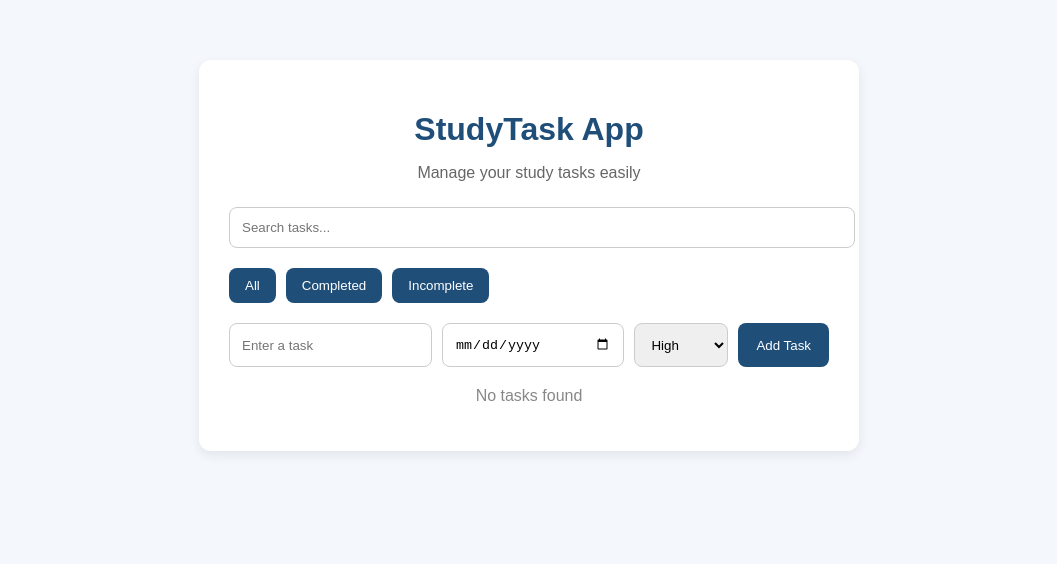
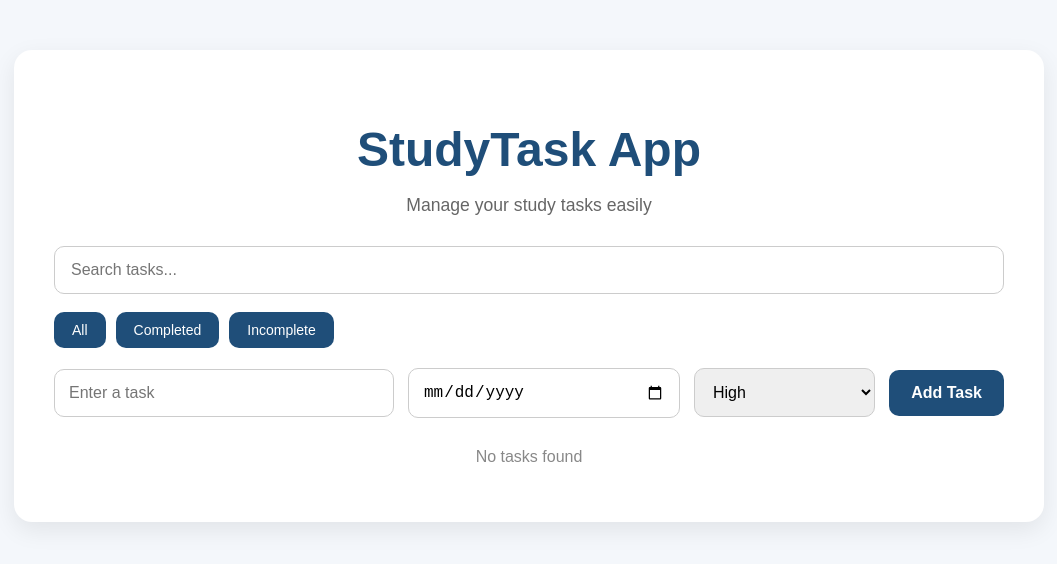
Before and after one commit to ajtaha40/StudyTask-App, a website: page index.html in a window 1280 px wide. Shown: the whole page, without its empty margins (111-1168 px from the left). Drawn offline with Linux system fonts and the light colour scheme.

Commit message:
Improve UI for version 2

```diff
--- a/style.css
+++ b/style.css
@@ -6,47 +6,91 @@ body {
 }
 
 .container {
-  width: 90%;
-  max-width: 600px;
-  margin: 60px auto;
+  width: 92%;
+  max-width: 950px;
+  margin: 50px auto;
   background: white;
-  padding: 30px;
-  border-radius: 12px;
-  box-shadow: 0 4px 12px rgba(0, 0, 0, 0.08);
+  padding: 40px;
+  border-radius: 18px;
+  box-shadow: 0 8px 24px rgba(0, 0, 0, 0.08);
 }
 
 h1 {
   text-align: center;
   color: #1f4e79;
-  margin-bottom: 10px;
+  margin-bottom: 12px;
+  font-size: 3rem;
 }
 
 .subtitle {
   text-align: center;
   color: #666;
-  margin-bottom: 25px;
+  margin-bottom: 30px;
+  font-size: 1.1rem;
+}
+
+.search-box {
+  margin-bottom: 18px;
+}
+
+.search-box input {
+  width: 100%;
+  padding: 14px 16px;
+  border: 1px solid #ccc;
+  border-radius: 10px;
+  font-size: 16px;
+  box-sizing: border-box;
+}
+
+.filter-box {
+  display: flex;
+  gap: 10px;
+  margin-bottom: 20px;
+  flex-wrap: wrap;
+}
+
+.filter-box button {
+  padding: 10px 18px;
+  border: none;
+  background-color: #1f4e79;
+  color: white;
+  border-radius: 10px;
+  cursor: pointer;
+  font-size: 14px;
+  transition: 0.2s ease;
+}
+
+.filter-box button:hover {
+  background-color: #163a5a;
 }
 
 .task-input {
-  display: flex;
-  gap: 10px;
-  margin-bottom: 20px;
+  display: grid;
+  grid-template-columns: 1.5fr 1.2fr 0.8fr auto;
+  gap: 14px;
+  margin-bottom: 30px;
+  align-items: center;
 }
 
-.task-input input {
-  flex: 1;
-  padding: 12px;
+.task-input input,
+.task-input select {
+  padding: 14px;
   border: 1px solid #ccc;
-  border-radius: 8px;
+  border-radius: 10px;
+  font-size: 16px;
+  box-sizing: border-box;
 }
 
 .task-input button {
-  padding: 12px 18px;
+  padding: 14px 22px;
   border: none;
   background-color: #1f4e79;
   color: white;
-  border-radius: 8px;
+  border-radius: 10px;
   cursor: pointer;
+  font-size: 16px;
+  font-weight: bold;
+  transition: 0.2s ease;
 }
 
 .task-input button:hover {
@@ -60,70 +104,47 @@ h1 {
 #emptyMessage {
   text-align: center;
   color: #888;
+  font-size: 16px;
+  margin-top: 20px;
 }
 
 #taskList {
   list-style: none;
   padding: 0;
 }
+
 .task-item {
   display: flex;
   justify-content: space-between;
   align-items: center;
-  padding: 12px;
-  margin-bottom: 10px;
+  padding: 18px 20px;
+  margin-bottom: 14px;
   background-color: #eef4fa;
-  border-radius: 8px;
+  border-radius: 14px;
+  box-shadow: 0 3px 10px rgba(0, 0, 0, 0.04);
 }
 
-.task-text {
-  flex: 1;
-  font-size: 16px;
-}
-
-.task-actions {
-  display: flex;
-  gap: 8px;
-}
-
-.task-actions button {
-  border: none;
-  padding: 8px 12px;
-  border-radius: 6px;
-  cursor: pointer;
-  color: white;
-}
-
-.complete-btn {
-  background-color: #2e8b57;
-}
-
-.edit-btn {
-  background-color: #f0ad4e;
-}
-
-.delete-btn {
-  background-color: #d9534f;
-}
-
-.completed .task-text {
-  text-decoration: line-through;
-  color: #777;
-}
 .task-info {
   display: flex;
   flex-direction: column;
   flex: 1;
 }
 
+.task-text {
+  font-size: 18px;
+  font-weight: 600;
+  color: #222;
+  margin-bottom: 6px;
+}
+
 .due-date {
   color: #666;
-  font-size: 13px;
-  margin-top: 4px;
+  font-size: 14px;
+  margin-bottom: 4px;
 }
+
 .priority {
-  font-size: 13px;
-  margin-top: 4px;
+  font-size: 14px;
   font-weight: bold;
 }
 
@@ -139,36 +160,65 @@ h1 {
   color: #2e8b57;
 }
 
-.task-input select {
-  padding: 12px;
-  border: 1px solid #ccc;
-  border-radius: 8px;
-}
-.search-box {
-  margin-bottom: 20px;
+.task-actions {
+  display: flex;
+  gap: 10px;
+  margin-left: 20px;
 }
 
-.search-box input {
-  width: 100%;
-  padding: 12px;
-  border: 1px solid #ccc;
+.task-actions button {
+  border: none;
+  padding: 10px 16px;
   border-radius: 8px;
-}
-.filter-box {
-  display: flex;
-  gap: 10px;
-  margin-bottom: 20px;
+  cursor: pointer;
+  color: white;
+  font-size: 14px;
+  font-weight: 600;
+  transition: 0.2s ease;
 }
 
-.filter-box button {
-  padding: 10px 16px;
-  border: none;
-  background-color: #1f4e79;
-  color: white;
-  border-radius: 8px;
-  cursor: pointer;
+.complete-btn {
+  background-color: #2e8b57;
 }
 
-.filter-box button:hover {
-  background-color: #163a5a;
+.complete-btn:hover {
+  background-color: #246f46;
 }
+
+.edit-btn {
+  background-color: #f0ad4e;
+}
+
+.edit-btn:hover {
+  background-color: #d9952f;
+}
+
+.delete-btn {
+  background-color: #d9534f;
+}
+
+.delete-btn:hover {
+  background-color: #bb3f3b;
+}
+
+.completed .task-text {
+  text-decoration: line-through;
+  color: #777;
+}
+
+@media (max-width: 768px) {
+  .task-input {
+    grid-template-columns: 1fr;
+  }
+
+  .task-item {
+    flex-direction: column;
+    align-items: flex-start;
+    gap: 15px;
+  }
+
+  .task-actions {
+    margin-left: 0;
+    flex-wrap: wrap;
+  }
+}
```
